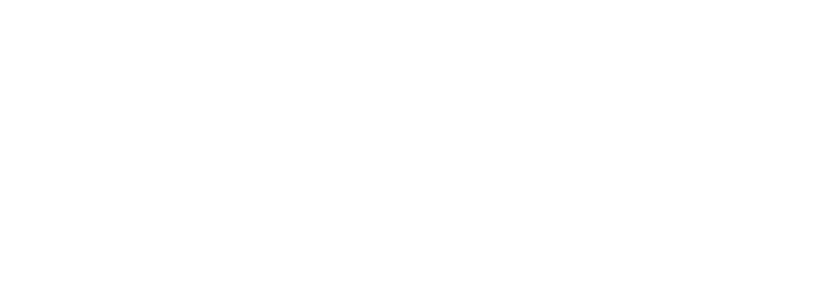
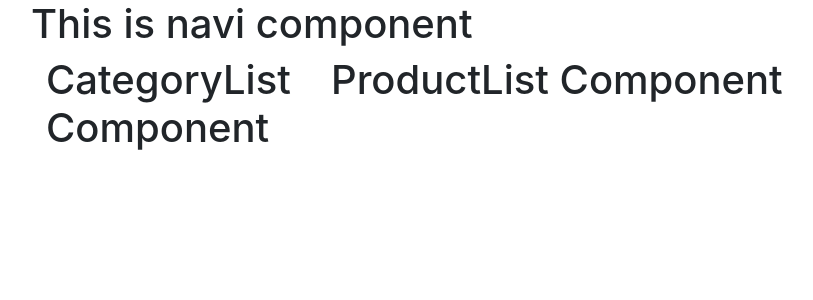
Before and after one commit to drewenia/react-tutorial, a React (Create React App) app: page / in a window 1280 px wide. Shown: the top 300 px of the page, without its empty margins (39-852 px from the left). Built offline with nearby package versions, Linux system fonts and the light colour scheme.

Commit message:
App.js icerisinde Navi,ProductList,CategoryList component'lerinin tamamini kullanir hale getirdik

```diff
--- a/src/App.js
+++ b/src/App.js
@@ -1,7 +1,18 @@
+import {Col, Container, Row} from "reactstrap";
+import Navi from './Navi'
+import CategoryList from "./CategoryList";
+import ProductList from "./ProductList";
+
 function App() {
   return (
     <div className="App">
-
+      <Container>
+        <Row><Navi/></Row>
+        <Row>
+          <Col xs={3}><CategoryList/></Col>
+          <Col xs={9}><ProductList/></Col>
+        </Row>
+      </Container>
     </div>
   );
 }
```
Also changed, not shown: 1 other file (tests, documents, lock files or other folders).
